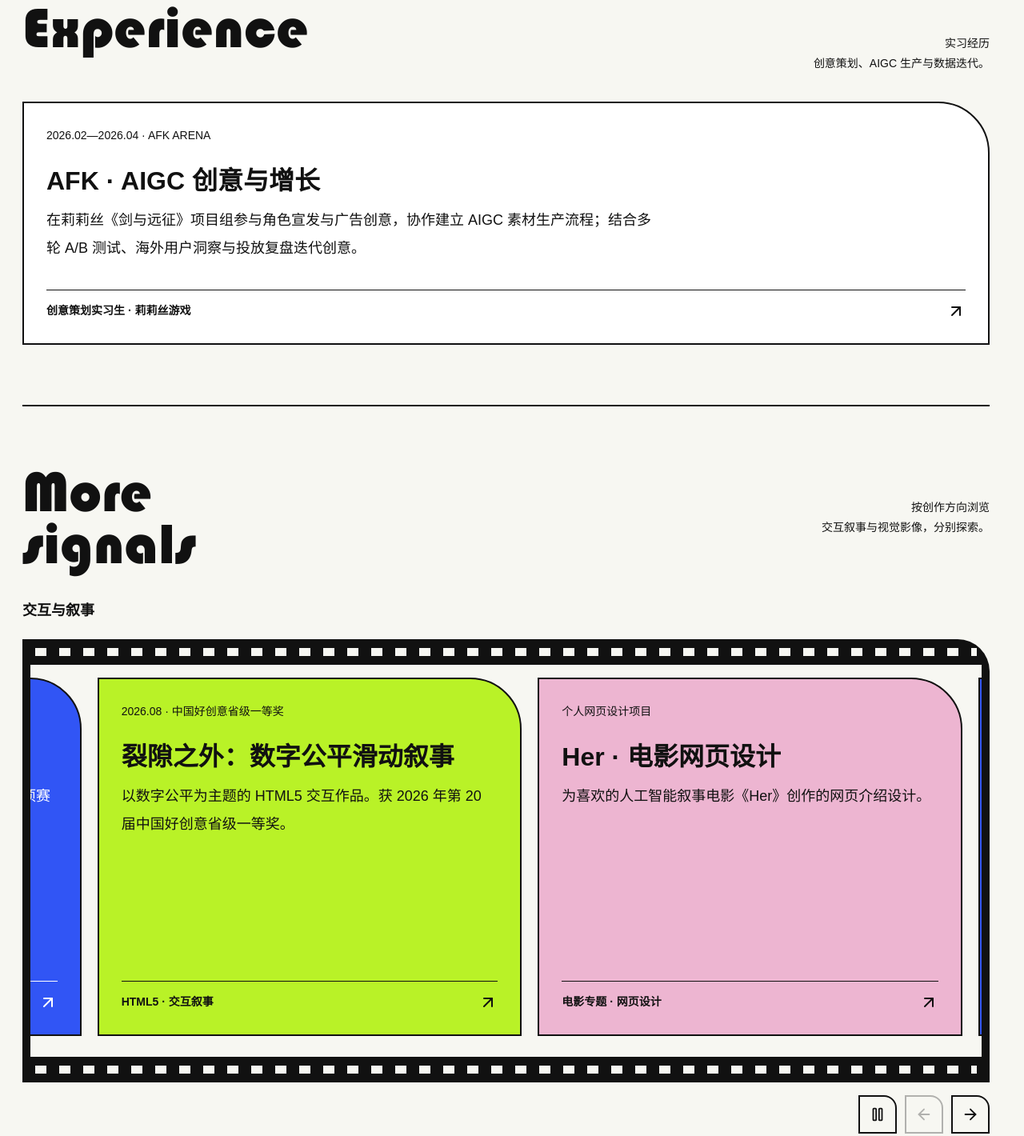
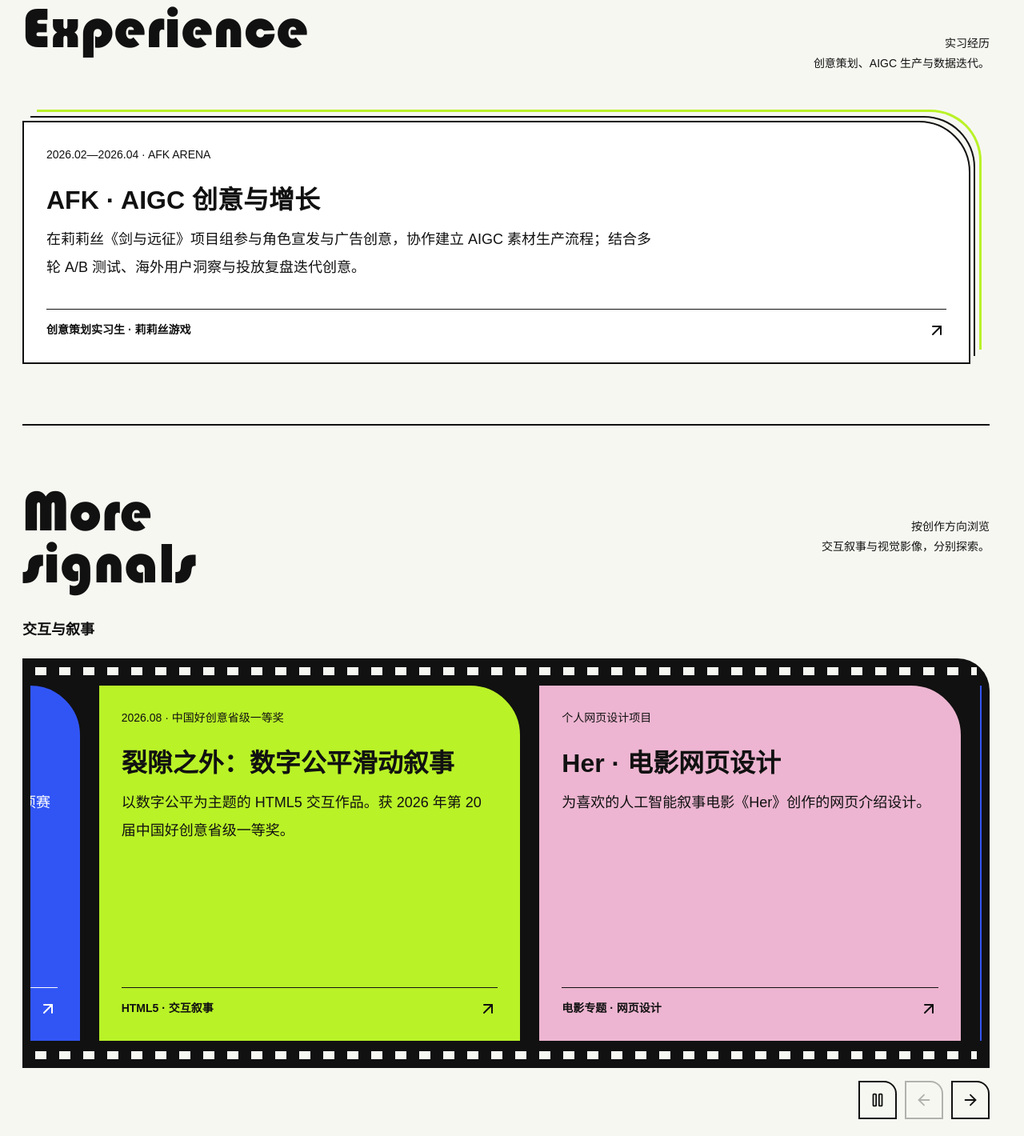
Before and after one commit to shuyuanwei4-jpg/wei-shuyuan-portfolio, a plain HTML site: page index.html in a window 1280 px wide. Shown: the part 1981-3401 px from the top of the page at 80% size. Drawn offline with Linux system fonts and the light colour scheme; a web font is replaced by a local one.

Commit message:
style: tighten film frame and add AFK growth outline

```diff
--- /dev/null
+++ b/afk-growth.css
@@ -0,0 +1,14 @@
+/* Remove this stylesheet to restore the original AFK card. */
+#experience-projects{padding:24px 24px 0 0}
+#experience-projects>[data-project=afk]{isolation:isolate;overflow:visible}
+#experience-projects>[data-project=afk]::before,#experience-projects>[data-project=afk]::after{content:"";position:absolute;border-style:solid;border-width:2px 2px 0 0;border-top-right-radius:inherit;pointer-events:none;transition:inset .55s cubic-bezier(.2,1.3,.3,1)}
+#experience-projects>[data-project=afk]::before{inset:-8px -8px 8px 8px;border-color:var(--ink)}
+#experience-projects>[data-project=afk]::after{inset:-16px -16px 16px 16px;border-color:var(--lime);border-width:3px 3px 0 0}
+#experience-projects>[data-project=afk] .card-foot svg{width:24px;height:24px;flex-shrink:0;transition:transform .55s cubic-bezier(.2,1.5,.3,1)}
+#experience-projects>[data-project=afk]:focus-visible::before{inset:-12px -12px 12px 12px}
+#experience-projects>[data-project=afk]:focus-visible::after{inset:-24px -24px 24px 24px}
+#experience-projects>[data-project=afk]:focus-visible .card-foot svg{transform:translate(5px,-5px)}
+@media(hover:hover){#experience-projects>[data-project=afk]:hover{transform:none;box-shadow:none;border-top-right-radius:64px}#experience-projects>[data-project=afk]:hover::before{inset:-12px -12px 12px 12px}#experience-projects>[data-project=afk]:hover::after{inset:-24px -24px 24px 24px}#experience-projects>[data-project=afk]:hover .card-foot svg{transform:translate(5px,-5px)}}
+#experience-projects>[data-project=afk]:active{transform:none;box-shadow:none}
+@media(max-width:720px){#experience-projects>[data-project=afk]:hover{border-top-right-radius:48px}}
+@media(prefers-reduced-motion:reduce){#experience-projects>[data-project=afk] .card-foot svg{transform:none!important}}
--- a/film-frame.css
+++ b/film-frame.css
@@ -2,6 +2,8 @@
 .film-strip{position:relative;min-width:0;padding:32px 10px;background:var(--ink);border-radius:0 40px 0 0}
 .film-strip::before,.film-strip::after{content:"";position:absolute;left:16px;right:16px;height:10px;background:repeating-linear-gradient(90deg,var(--paper) 0 14px,transparent 14px 30px);pointer-events:none}
 .film-strip::before{top:11px}.film-strip::after{bottom:11px}
-.film-strip>.carousel-track{margin:0;padding:16px 12px 26px;background:var(--paper)}
+.film-strip>.carousel-track{margin:0;padding:0 12px;background:var(--ink)}
+.film-strip .card:hover,.film-strip .card:active{transform:none;box-shadow:inset 0 0 0 2px var(--ink)}
+.film-strip .card:focus-visible{outline-offset:-6px}
 .film-strip+.carousel-controls{margin-top:16px}
 @media(max-width:720px){.film-strip{padding:26px 6px;border-top-right-radius:30px}.film-strip::before,.film-strip::after{left:12px;right:12px;height:8px;background-size:24px 100%;background-image:repeating-linear-gradient(90deg,var(--paper) 0 11px,transparent 11px 24px)}.film-strip::before{top:9px}.film-strip::after{bottom:9px}.film-strip>.carousel-track{padding-inline:10px}}
--- a/index.html
+++ b/index.html
@@ -23,7 +23,8 @@
     [hidden]{display:none!important}
   </style>
   <link rel="stylesheet" href="refinement.css?v=20261105-2">
-  <link rel="stylesheet" href="film-frame.css?v=20261105-2">
+  <link rel="stylesheet" href="film-frame.css?v=20261105-3">
+  <link rel="stylesheet" href="afk-growth.css?v=20261105-3">
 </head>
 <body>
   <header class="top"><a class="mark" href="#top">你的名字 / AI 产品</a><nav class="nav"><a href="#work">作品</a><a href="#about">关于我</a><a href="#contact">联系</a></nav></header>
```
Also changed, not shown: 2 other files.
